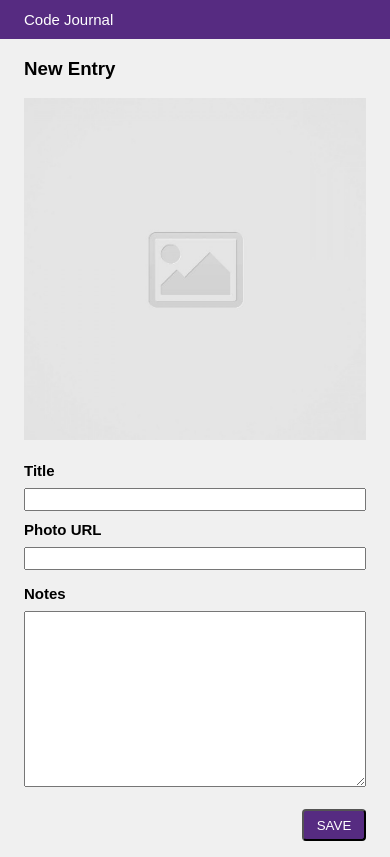
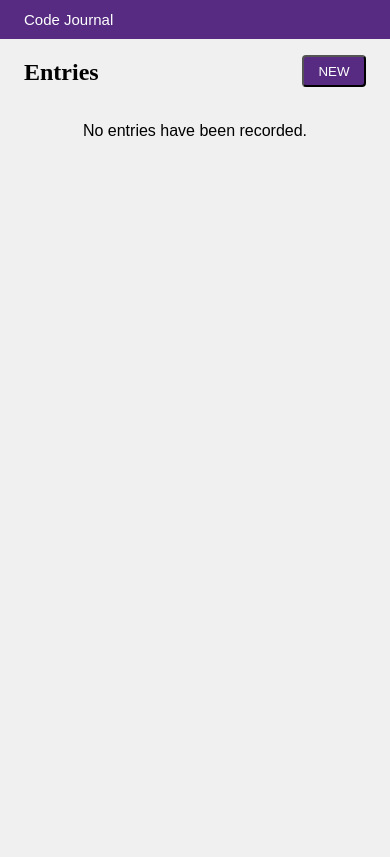
Before and after one commit to patriciamanalang/code-journal, a website: page index.html in a window 390 px wide. Drawn offline with Linux system fonts and the light colour scheme.

Commit message:
Checked that the entries list looks good on both mobile and desktop screens.

```diff
--- a/css/styles.css
+++ b/css/styles.css
@@ -22,6 +22,23 @@
 
 .save-btn {
   text-align: end;
+}
+
+.new-btn {
+  background-color: rgb(86, 43, 129);
+  color: white;
+  border-radius: 4px;
+  margin-top: 1rem;
+}
+
+.new-btn-align {
+  justify-content: space-between;
+  display: flex;
+}
+
+.text-align-p {
+  text-align: center;
+  font-family: sans-serif;
 }
 
 button {
@@ -72,3 +89,14 @@ button {
 .code-journal-background {
   background-color: rgb(86, 43, 129);
 }
+
+.entries-header {
+  font-family: sans-serif;
+  letter-spacing: 2px;
+  font-weight: 600;
+  color: rgb(41, 41, 41);
+}
+
+.space-between {
+  justify-content: space-between;
+}
--- a/index.html
+++ b/index.html
@@ -28,7 +28,7 @@
   <main>
     <div class="container">
       <div data-view="entry-form">
-        <form action="" id="new-entry-form">
+        <form class="hidden" action="" id="new-entry-form">
           <div class="row">
             <div class="column-full">
               <h3 class="new-entry">New Entry</h3>
@@ -66,6 +66,20 @@
           </div>
         </form>
       </div>
+      <div data-view="entries">
+        <div class="row">
+          <div class="column-full new-btn-align">
+            <h2>Entries</h2>
+            <button class="new-btn">NEW</button>
+          </div>
+        </div>
+        <div class="row">
+          <div class="column-full">
+            <p class="text-align-p">No entries have been recorded.</p>
+          </div>
+        </div>
+        <ul></ul>
+      </div>
     </div>
   </main>
   <script src="js/data.js"></script>
```
